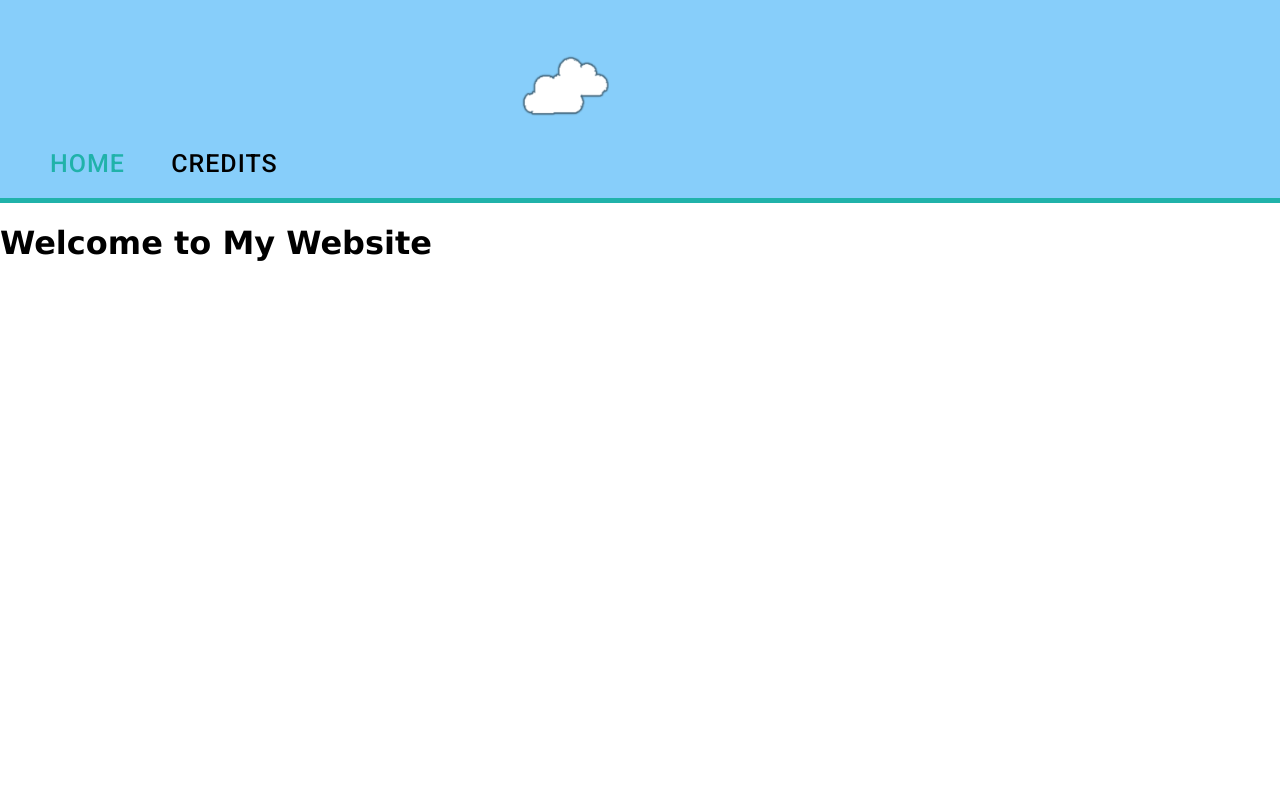
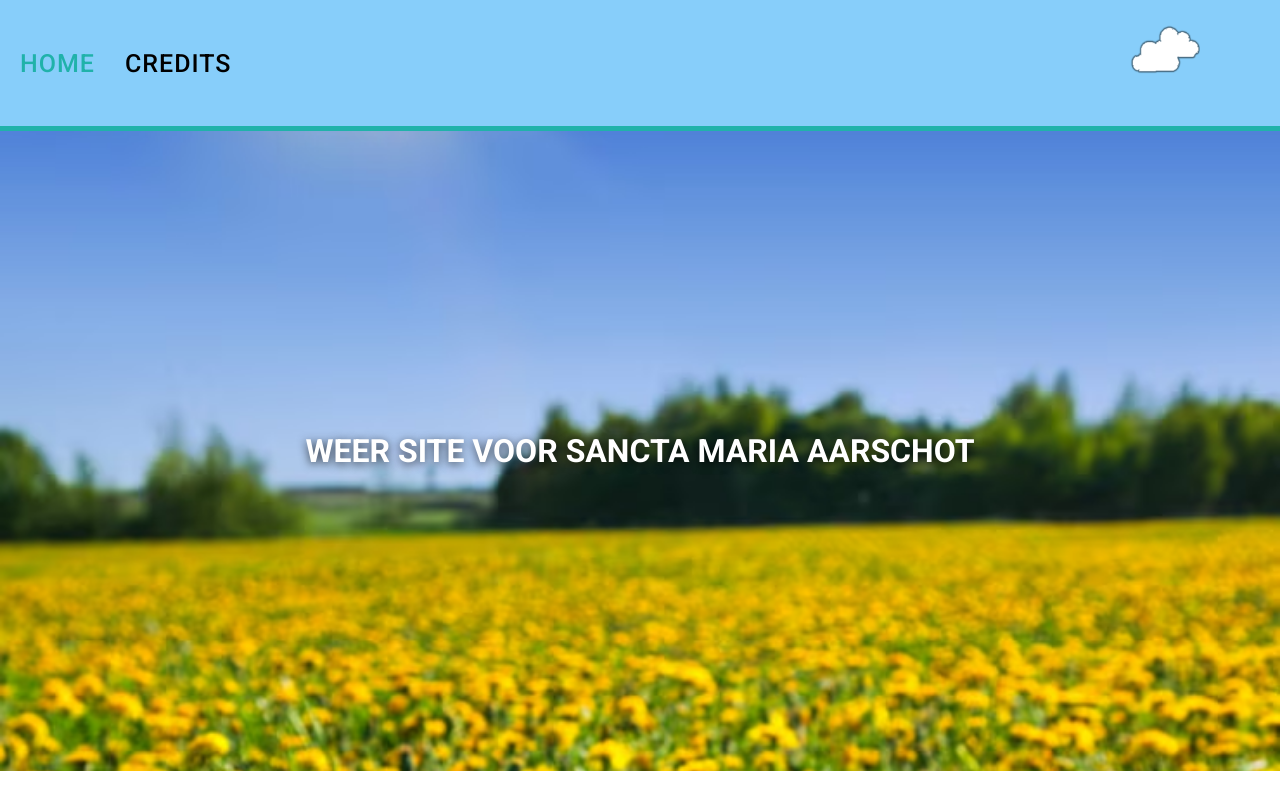
Before and after one commit to noeroyberghs-cmd/SMA-WEATHER, a plain HTML site: page index.html in a window 1280 px wide. Drawn offline with Linux system fonts and the light colour scheme.

Commit message:
upload 1.3

```diff
--- a/index.html
+++ b/index.html
@@ -7,25 +7,49 @@
     <title>SMA WEATHER</title>
     <link rel="stylesheet" href="style.css">
     <link href="https://fonts.googleapis.com/css2?family=Roboto:wght@400;500;700&display=swap" rel="stylesheet">
-    <link rel="icon" href="./favicon.ico" type="image/x-icon">
+    <link rel="icon" href="/photos/android-chrome-512x512.png" type="image/x-icon">
   </head>
   <body>
+
     <main>
-        <nav>
-           <a href="index.html">
-             <img src="/photos/regen.png" alt="Logo" style="width: auto; max-height: 100px; display: flex; align-items: center; margin-left: 500px;">
-           </a>
-            <a href="index.html" class="active">Home</a>
+      <nav>
+        <div class="nav-links">
+          <a href="index.html" class="active">Home</a>
+          <a href="credits.html">Credits</a>
+        </div>
+        <a href="index.html">
+          <img src="/photos/regen.png" alt="Logo" class="logo">
+        </a>
+      </nav>
+
+      <div class="slider">
+<div class="slide active">
+<img src="/photos/storm_1.jpg" alt="Mountain">
+<div>Welcome to SMA WEATHER</div>
+</div>
+<div class="slide">
+<img src="/photos/groen-veld-met-gele-paardebloemen_1398-3708.jpg" alt="Sea">
+<div>Weer site voor Sancta Maria Aarschot</div>
+</div>
+<div class="slide">
+<img src="https://picsum.photos/id/1039/1600/900" alt="Forest">
+<div>Project Cluster IT </div>
+</div>
+</div>
+
+<script>
+const slides = document.querySelectorAll('.slide');
+let index = 0;
 
 
-            <a href="credits.html">Credits</a>
+setInterval(() => {
+slides[index].classList.remove('active');
+index = (index + 1) % slides.length;
+slides[index].classList.add('active');
+}, 4000);
+</script>
 
 
-
-
-        </nav>
-        <h1>Welcome to My Website</h1>
     </main>
-
   </body>
 </html>
--- a/style.css
+++ b/style.css
@@ -1,40 +1,88 @@
-body{
-    margin: 0;
-    padding: 0;
-    font-family: Verdana, Geneva, Tahoma, sans-serif;
-
+body {
+  margin: 0;
+  padding: 0;
+  font-family: 'Roboto', sans-serif;
+  text-align: center;
+  font-weight: 500;
+  text-transform: uppercase;
 }
 
-nav{
-    font-weight: 500;
-    text-align: left;
-    font-family:'Roboto', sans-serif;
-    font-size: 25px;
-    text-transform: uppercase;
-    padding: 20px;
-    padding-right: 80px;
-    background-color: lightskyblue;
-    border-bottom: 5px solid lightseagreen;
-    word-spacing: 10px;
+/* Navigation bar */
+nav {
+  display: flex;
+  justify-content: space-between; /* links left, logo right */
+  align-items: center;
+  padding: 20px 80px 20px 20px;
+  background-color: lightskyblue;
+  border-bottom: 5px solid lightseagreen;
+  font-family: 'Roboto', sans-serif;
+  font-size: 25px;
+  font-weight: 500;
+  text-transform: uppercase;
 }
 
-nav a{
+/* Links container */
+.nav-links {
+  display: flex;
+  gap: 30px;
+}
 
-    text-decoration: none;
-  margin-left: 30px;
+/* Individual nav links */
+nav a {
+  text-decoration: none;
   letter-spacing: 1px;
   transition: all 0.3s ease;
-  text-decoration: none;
   color: black;
-  text-align: center;
-
 }
 
-.active{
-    color : lightseagreen;
+nav a:hover {
+  color: lightslategray;
 }
 
-@keyframes fadeText {
-  0%   { opacity: 0; transform: translateY(20px); }
-  100% { opacity: 1; transform: translateY(0); }
+/* Active link */
+.active {
+  color: lightseagreen;
 }
+
+/* Logo */
+.logo {
+  max-height: 80px;
+}
+
+
+.slider {
+position: relative;
+width: 100%;
+height: 80vh;
+overflow: hidden;
+}
+
+
+.slide {
+position: absolute;
+inset: 0;
+opacity: 0;
+transition: opacity 1s ease-in-out;
+display: flex;
+align-items: center;
+justify-content: center;
+color: #fff;
+font-size: 2rem;
+font-weight: bold;
+text-shadow: 0 2px 10px rgba(0,0,0,0.7);
+}
+
+
+.slide img {
+position: absolute;
+inset: 0;
+width: 100%;
+height: 100%;
+object-fit: cover;
+z-index: -1;
+}
+
+
+.slide.active {
+opacity: 1;
+}
```
Also changed, not shown: credits.html (+22 -10 lines).
